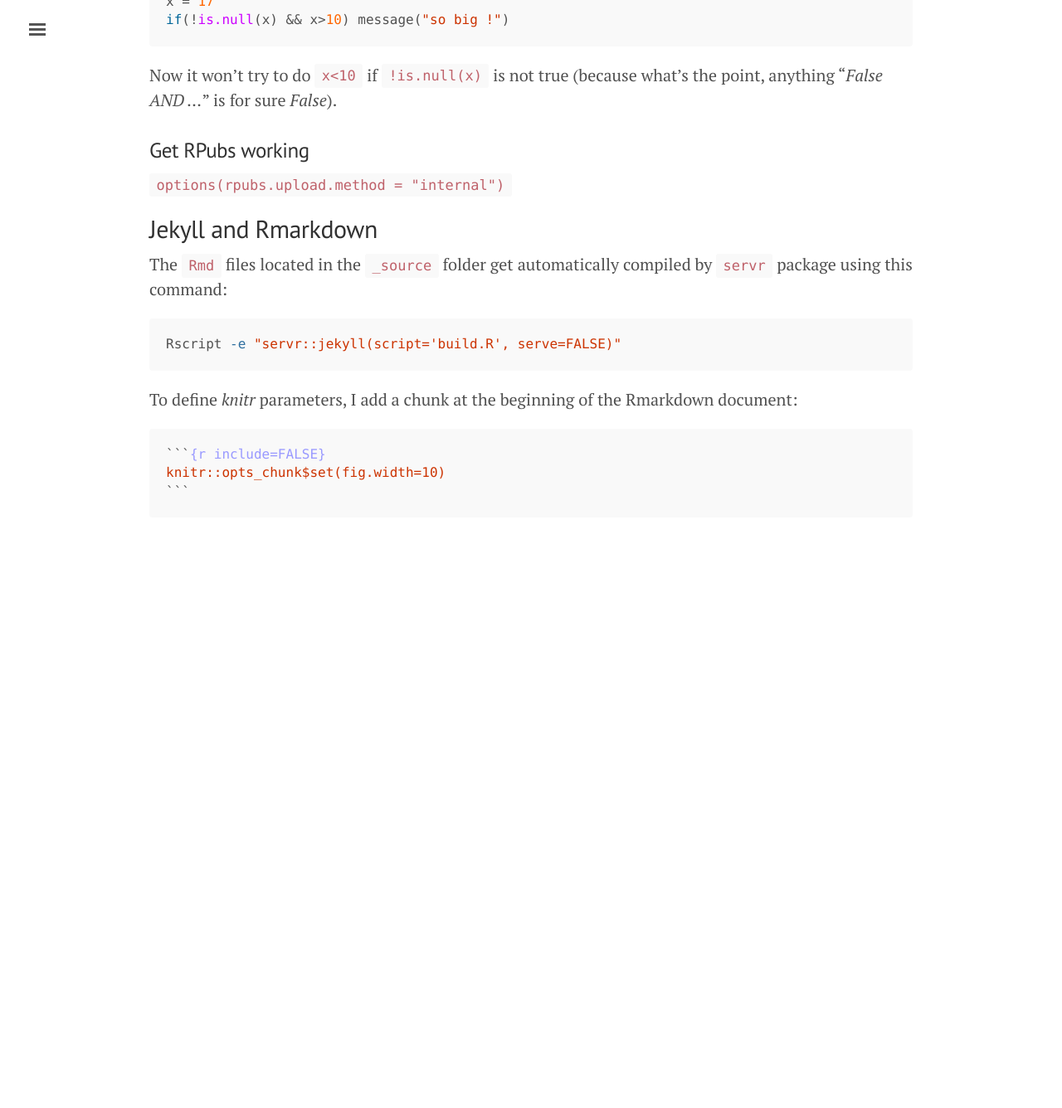
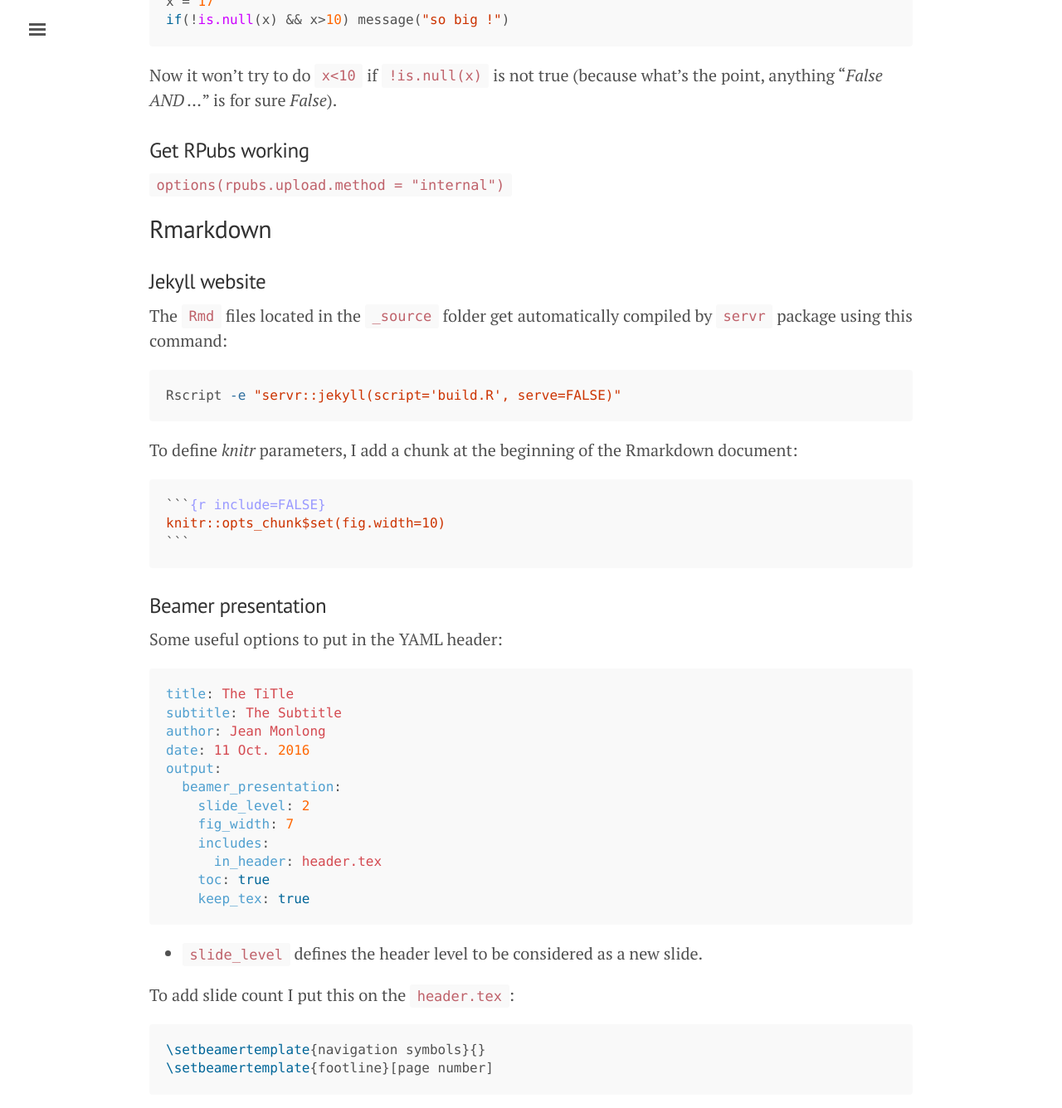
Before and after one commit to jmonlong/Hippocamplus, a Jekyll site: the page built from r.md, in a window 1280 px wide and 1400 px high, scrolled down 751 px. Shown: the top 1336 px of the window at 83% size. Built offline with Jekyll 4.4.1, drawn with Linux system fonts in a browser that asks for light colours; nearby versions of some CDN libraries; before the commit the page ends 1455 px from its top, so only the background shows below that.

Commit message:
beamer markdown

````diff
--- a/r.md
+++ b/r.md
@@ -33,7 +33,9 @@ Now it won't try to do `x<10` if `!is.null(x)` is not true (because what's the p
 
 `options(rpubs.upload.method = "internal")`
 
-## Jekyll and Rmarkdown
+## Rmarkdown
+
+### Jekyll website
 
 The `Rmd` files located in the `_source` folder get automatically compiled by `servr` package using this command:
 
@@ -48,3 +50,31 @@ To define *knitr* parameters, I add a chunk at the beginning of the Rmarkdown do
 knitr::opts_chunk$set(fig.width=10)
 ```
 ~~~
+
+### Beamer presentation
+
+Some useful options to put in the YAML header:
+
+~~~yaml
+title: The TiTle
+subtitle: The Subtitle
+author: Jean Monlong
+date: 11 Oct. 2016
+output:
+  beamer_presentation:
+    slide_level: 2
+    fig_width: 7
+    includes:
+      in_header: header.tex
+    toc: true
+    keep_tex: true
+~~~
+
++ `slide_level` defines the header level to be considered as a new slide.
+
+To add slide count I put this on the `header.tex`:
+
+~~~tex
+\setbeamertemplate{navigation symbols}{}
+\setbeamertemplate{footline}[page number]
+~~~
````
